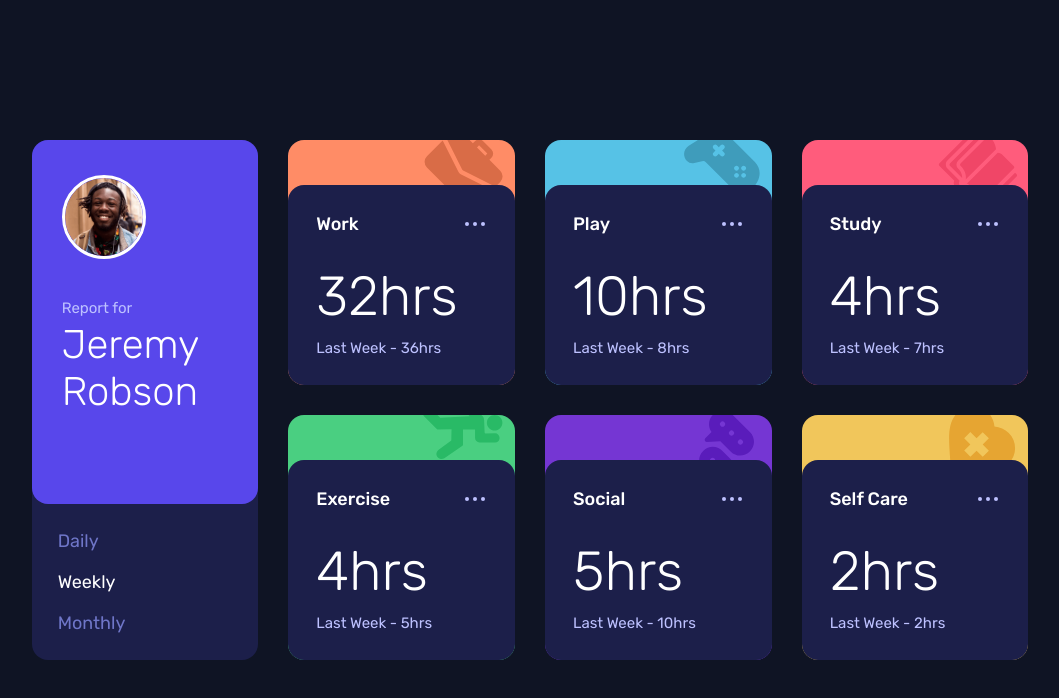
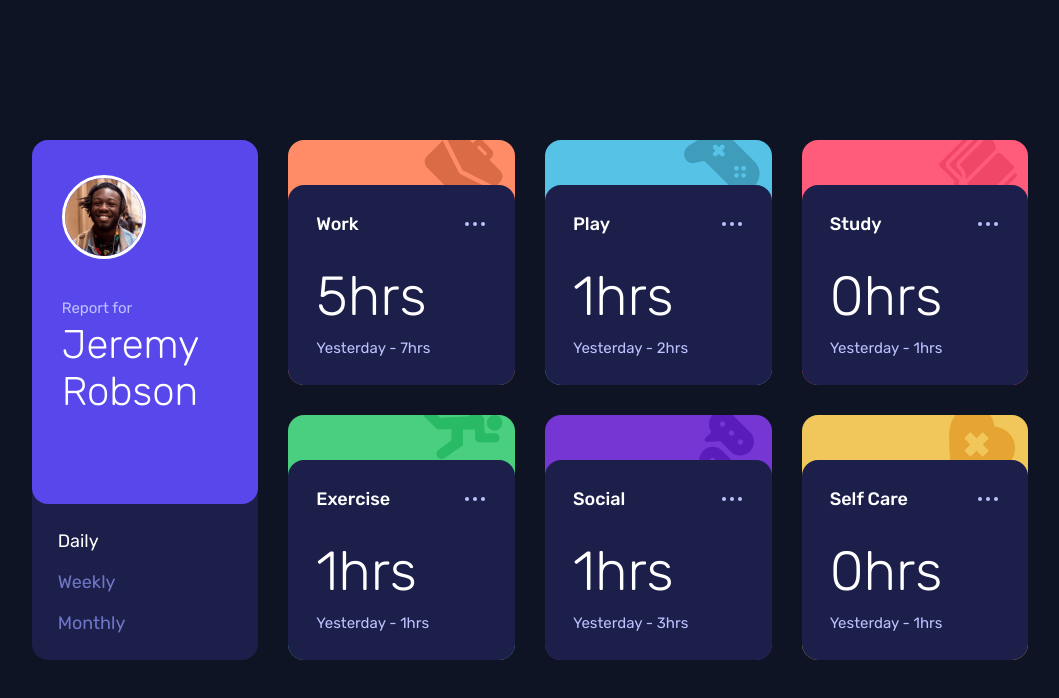
Before and after one commit to mizrmx/Time-Tracking, a plain HTML site: page index.html in a window 1280 px wide. Both pictures are taken after a click on the element "Daily". Shown: the whole page, without its empty margins (110-1169 px from the left). Drawn offline with Linux system fonts and the light colour scheme.

Commit message:
last js settings

```diff
--- a/index.html
+++ b/index.html
@@ -28,115 +28,6 @@
         <div class="menu-link">Monthly</div>
       </div>
     </div>
-
-    <div class="regular-card work"> <!--Start Regular Card-->
-      <div class="property-card">
-        <div class="row">
-          <div class="title">Work</div>
-          <div class="points">
-            <div class="point"></div>
-            <div class="point"></div>
-            <div class="point"></div>
-          </div>
-        </div>
-
-        <div class="row-2">
-          <div class="hours">32hrs</div>
-          <div class="description">Last Week - 36hrs</div>
-        </div>
-      </div>
-    </div> <!--End Regular Card-->
-
-    <div class="regular-card play"> <!--Start Regular Card-->
-      <div class="property-card">
-        <div class="row">
-          <div class="title">Play</div>
-          <div class="points">
-            <div class="point"></div>
-            <div class="point"></div>
-            <div class="point"></div>
-          </div>
-        </div>
-
-        <div class="row-2">
-          <div class="hours">10hrs</div>
-          <div class="description">Last Week - 8hrs</div>
-        </div>
-      </div>
-    </div> <!--End Regular Card-->
-
-    <div class="regular-card study"> <!--Start Regular Card-->
-      <div class="property-card">
-        <div class="row">
-          <div class="title">Study</div>
-          <div class="points">
-            <div class="point"></div>
-            <div class="point"></div>
-            <div class="point"></div>
-          </div>
-        </div>
-
-        <div class="row-2">
-          <div class="hours">4hrs</div>
-          <div class="description">Last Week - 7hrs</div>
-        </div>
-      </div>
-    </div> <!--End Regular Card-->
-
-    <div class="regular-card exercise"> <!--Start Regular Card-->
-      <div class="property-card">
-        <div class="row">
-          <div class="title">Exercise</div>
-          <div class="points">
-            <div class="point"></div>
-            <div class="point"></div>
-            <div class="point"></div>
-          </div>
-        </div>
-
-        <div class="row-2">
-          <div class="hours">4hrs</div>
-          <div class="description">Last Week - 5hrs</div>
-        </div>
-      </div>
-    </div> <!--End Regular Card-->
-
-    <div class="regular-card social"> <!--Start Regular Card-->
-      <div class="property-card">
-        <div class="row">
-          <div class="title">Social</div>
-          <div class="points">
-            <div class="point"></div>
-            <div class="point"></div>
-            <div class="point"></div>
-          </div>
-        </div>
-
-        <div class="row-2">
-          <div class="hours">5hrs</div>
-          <div class="description">Last Week - 10hrs</div>
-        </div>
-      </div>
-    </div> <!--End Regular Card-->
-
-    <div class="regular-card selfcare"> <!--Start Regular Card-->
-      <div class="property-card">
-        <div class="row">
-          <div class="title">Self Care</div>
-          <div class="points">
-            <div class="point"></div>
-            <div class="point"></div>
-            <div class="point"></div>
-          </div>
-        </div>
-
-        <div class="row-2">
-          <div class="hours">2hrs</div>
-          <div class="description">Last Week - 2hrs</div>
-        </div>
-      </div>
-    </div> <!--End Regular Card-->
-
   </div>
 
   <script src="./js/app.js"></script>
--- a/js/app.js
+++ b/js/app.js
@@ -15,36 +15,68 @@ let data = {}
 fetch('./js/data.json')
     .then(resp => resp.json())
     .then(jsonData => {
+
         jsonData.forEach(element => {
             container.insertAdjacentHTML('beforeend',
-                createRegularCards(element, timeframe));
+                createRegularCard(element, timeframe));
         });
+
+        jsonData.forEach(element => {
+            data[element.title] = element.timeframes;
+        });
+
+        regularCards = document.querySelectorAll('.regular-card');
+        // console.log(regularCards)
     });
 
 // Function
 function menuOnClick(event){
-    console.log('click', event.target.innerText.toLoweCase());
+    // console.log('click', event.target.innerText.toLoweCase());
     menu.forEach(element => {
         element.classList.remove('menu-active');
     });
     event.target.classList.add('menu-active');
-    timeframe = event.target.innerText.toLoweCase();
+    timeframe = event.target.innerText.toLowerCase();
 
     updateCards(timeframe);
 }
 
-function updateCards (timeframe){
-
+function updateCards(timeframe){
+    regularCards.forEach(card => {
+        updateCard(card, timeframe);
+    });
 }
 
-function createRegularCards(element, timeframe) {
+function updateCard(card, timeframe) {
+    const title = card.querySelector('.title').innerText;
+    const current = data[title][timeframe]['current'];
+    const previous = data[title][timeframe]['previous'];
+
+    const timeframeMsg = {
+        'daily': 'Yesterday',
+        'weekly': 'Last Week',
+        'monthly': 'Last Month'
+    };
+
+    const hoursElement = card.querySelector('.hours');
+    hoursElement.innerText = `${current}hrs`;
+    const msgElement = card.querySelector('.description');
+    msgElement.innerText = `${timeframeMsg[timeframe]} - ${previous}hrs`;
+}
+
+function createRegularCard(element, timeframe) {
     let title = element['title'];
     let current = element['timeframes'][timeframe]['current'];
     let previous = element['timeframes'][timeframe]['previous'];
 
-    console.log(title, current);
+    const timeframeMsg = {
+        'daily': 'Yesterday',
+        'weekly': 'Last Week',
+        'monthly': 'Last Month'
+    }
+
     return `
-<div class="regular-card ${title.toLoweCase().replace(/\s/g, '')}">
+<div class="regular-card ${title.toLowerCase().replace(/\s/g, '')}">
       <div class="property-card">
         <div class="row">
           <div class="title">${title}</div>
@@ -57,7 +89,7 @@ function createRegularCards(element, timeframe) {
 
         <div class="row-2">
           <div class="hours">${current}</div>
-          <div class="description">${previous}</div>
+          <div class="description">${timeframeMsg[timeframe]} - ${previous}</div>
         </div>
       </div>
     </div> `
```
